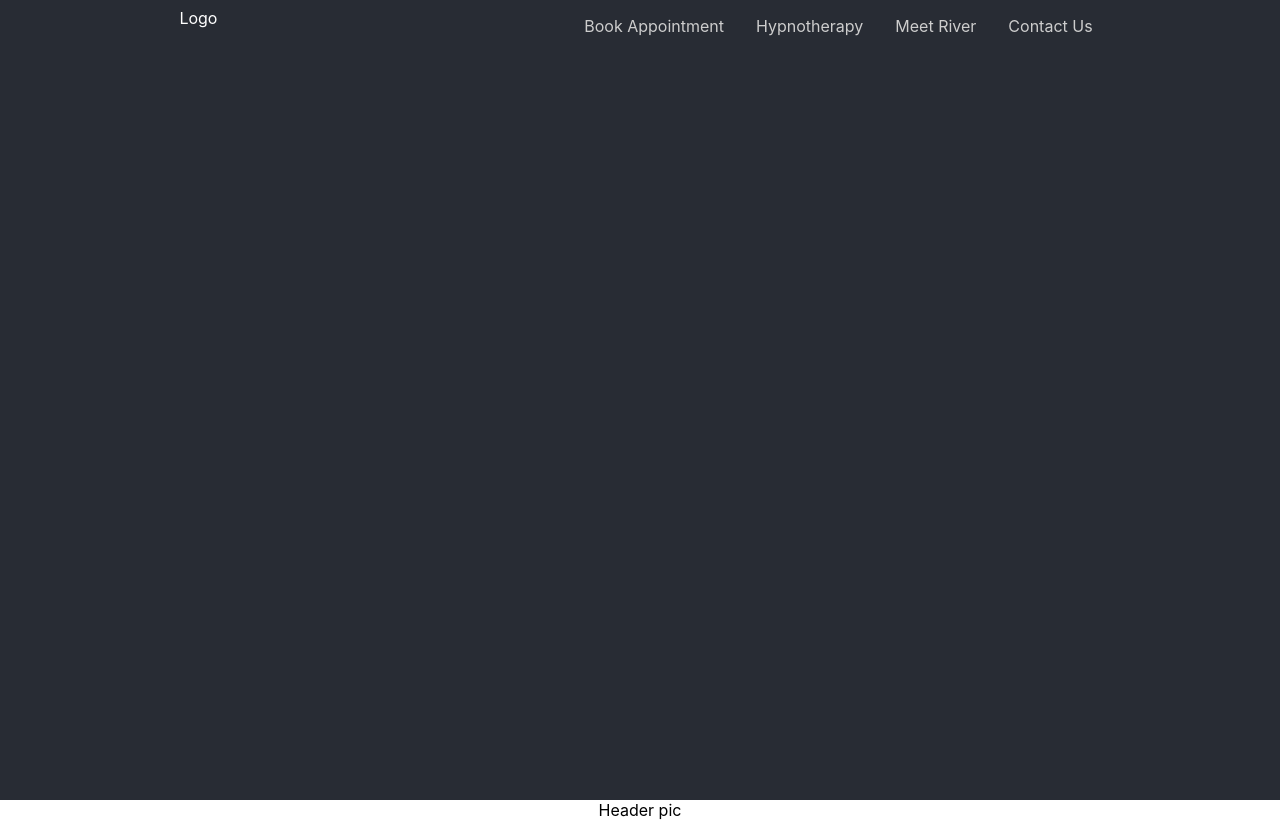
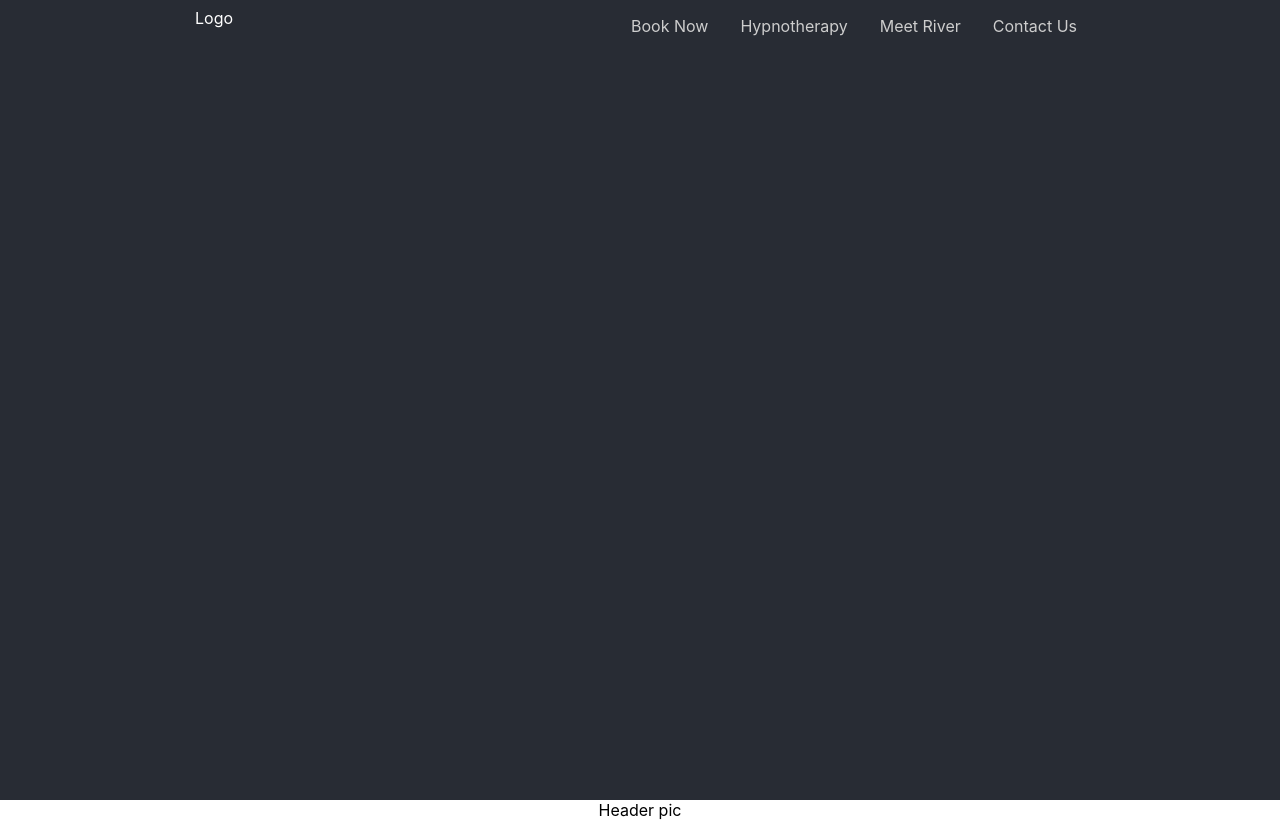
Before and after one commit to stacyrays/lifeleap, a React (Create React App) app: page / in a window 1280 px wide. Built offline with nearby package versions, Linux system fonts and the light colour scheme.

Commit message:
navbar book now

```diff
--- a/src/ui/NavBar/NabBar.tsx
+++ b/src/ui/NavBar/NabBar.tsx
@@ -6,7 +6,7 @@ const NavBar = () => {
     <>
       <div className="nav-bar">
         <div className="nav-bar-item">
-          <a href="https://www.huffpost.com/" target="_blank">Book Appointment</a>
+          <a href="https://www.huffpost.com/" target="_blank">Book Now</a>
         </div>
         <div className="nav-bar-item">
           <a href="https://www.huffpost.com/" target="_blank">Hypnotherapy</a>
```
